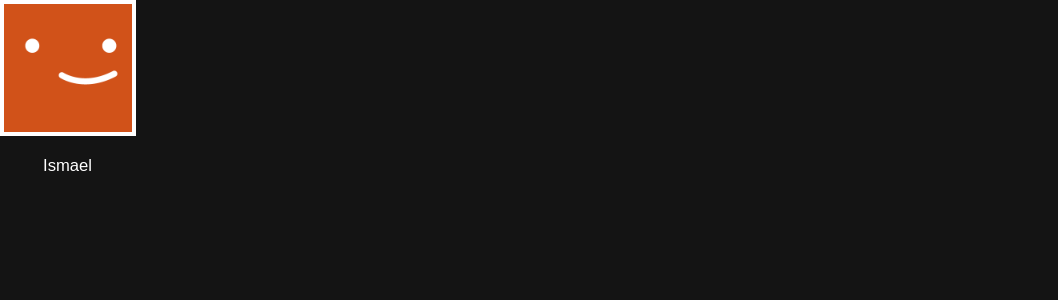
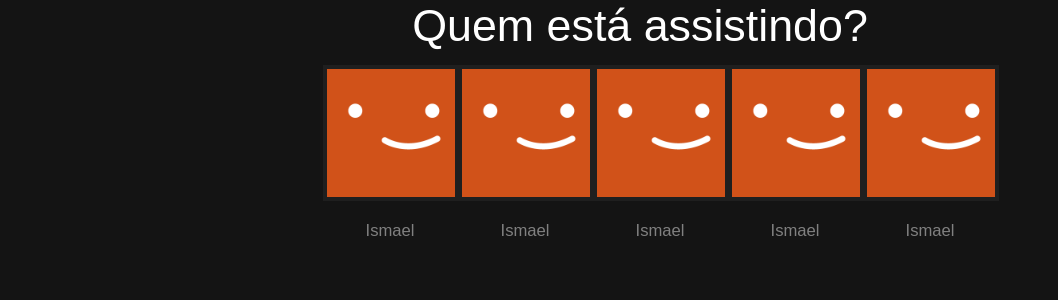
Before and after one commit to IsmaelEzequiel/react-course, a React (Create React App) app: page / in a window 1280 px wide. Shown: the top 300 px of the page, without its empty margins (0-1058 px from the left). Built offline with nearby package versions, Linux system fonts and the light colour scheme.

Commit message:
Added some style to profiles page

```diff
--- a/src/components/App.css
+++ b/src/components/App.css
@@ -1,7 +1,45 @@
+html {
+  font-size: 14px;
+  font-family: 'Helvetica Neue',Helvetica,Arial,sans-serif;
+}
+
 body {
   background-color: #141414;
 }
 
 .App {
+  position: fixed;
+  top: 0;
+  left: 0;
+  right: 0;
+  bottom: 0;
+  text-align: center;
+}
 
+.profile-container {
+  display: flex;
+  position: absolute;
+  -webkit-box-pack: center;
+  -webkit-box-orient: vertical;
+  -webkit-box-direction: normal;
+  align-items: center;
+  flex-direction: column;
+  top: 0;
+  left: 0;
+  right: 0;
+  bottom: 0;
 }
+
+.profile-title {
+  color: #FFF;
+  font-size: 3.5vw;
+  font-weight: 100;
+}
+
+.profile-users li {
+  display: inline-block;
+}
+
+.profile-list {
+  max-width: 80%;
+}
--- a/src/components/App.js
+++ b/src/components/App.js
@@ -9,10 +9,43 @@ class App extends Component {
   render() {
     return (
       <div className="App">
-        <UserAvatar
-          avatarUrl={'javascript:;'}
-          avatarImage={avatarImage}
-          name={'Ismael'}/>
+        <div className="profile-container">
+          <div className="profile-list">
+            <span className="profile-title">Quem está assistindo?</span>
+            <ul className="profile-users">
+              <li>
+                <UserAvatar
+                avatarUrl={'javascript:;'}
+                avatarImage={avatarImage}
+                name={'Ismael'}/>
+              </li>
+              <li>
+                <UserAvatar
+                avatarUrl={'javascript:;'}
+                avatarImage={avatarImage}
+                name={'Ismael'}/>
+              </li>
+              <li>
+                <UserAvatar
+                avatarUrl={'javascript:;'}
+                avatarImage={avatarImage}
+                name={'Ismael'}/>
+              </li>
+              <li>
+                <UserAvatar
+                avatarUrl={'javascript:;'}
+                avatarImage={avatarImage}
+                name={'Ismael'}/>
+              </li>
+              <li>
+                <UserAvatar
+                avatarUrl={'javascript:;'}
+                avatarImage={avatarImage}
+                name={'Ismael'}/>
+              </li>
+            </ul>
+          </div>
+        </div>
       </div>
     );
   }
--- a/src/components/user/User.css
+++ b/src/components/user/User.css
@@ -13,6 +13,8 @@
   height: 10vw;
   max-height: 200px;
   max-width: 200px;
+  min-width: 84px;
+  min-height: 85px;
   border: .3em solid rgba(0,0,0,.4);
   background-color: #333;
   background-size: cover;
@@ -34,3 +36,9 @@
 .avatar-link:hover .avatar-name {
   color: #FFF;
 }
+
+@media screen and (max-width: 800px) {
+  .avatar-name {
+    font-size: 12px;
+  }
+}
```
Also changed, not shown: src/components/common/Button.js (added, +19 -0 lines), src/components/common/ProfileButton.css (added).
